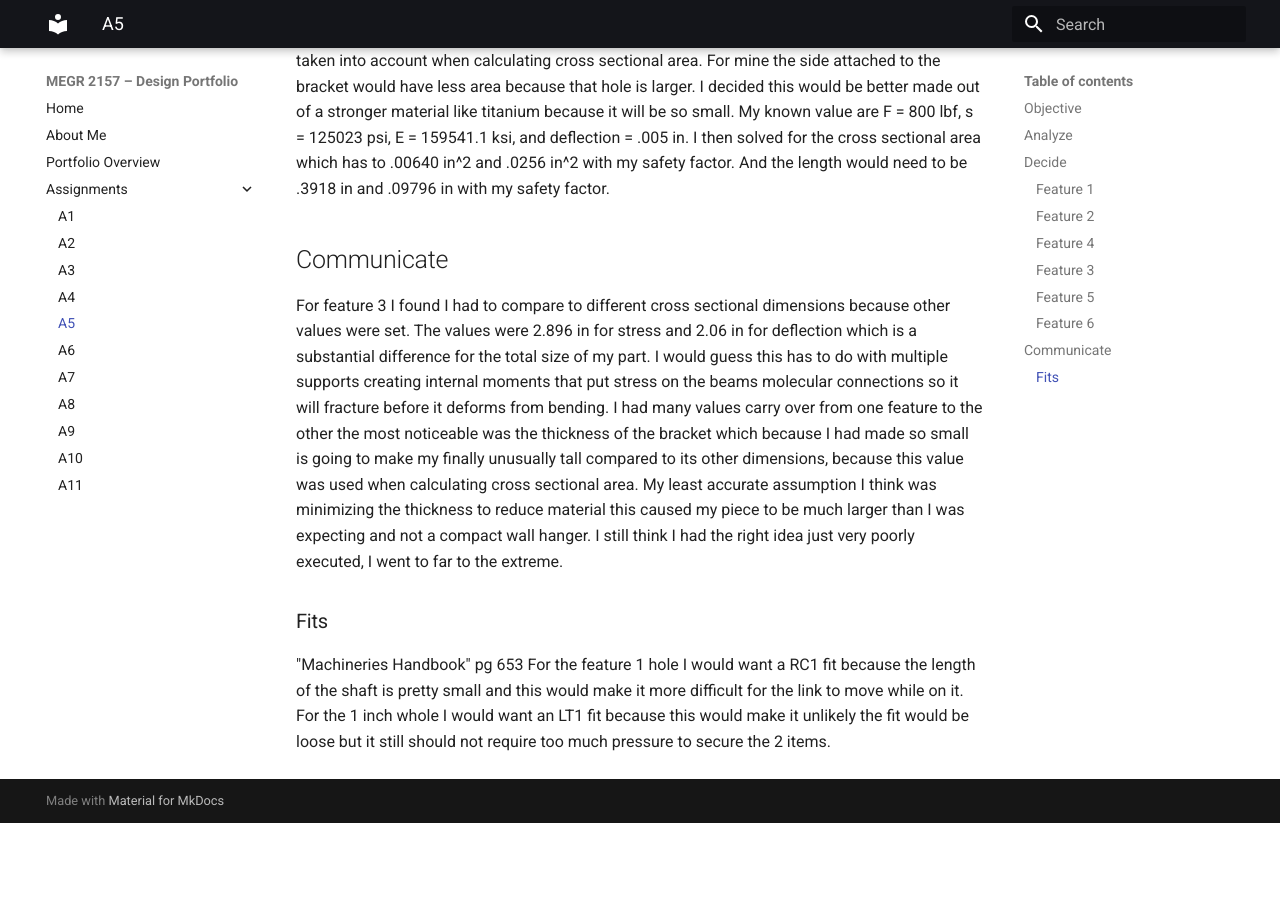
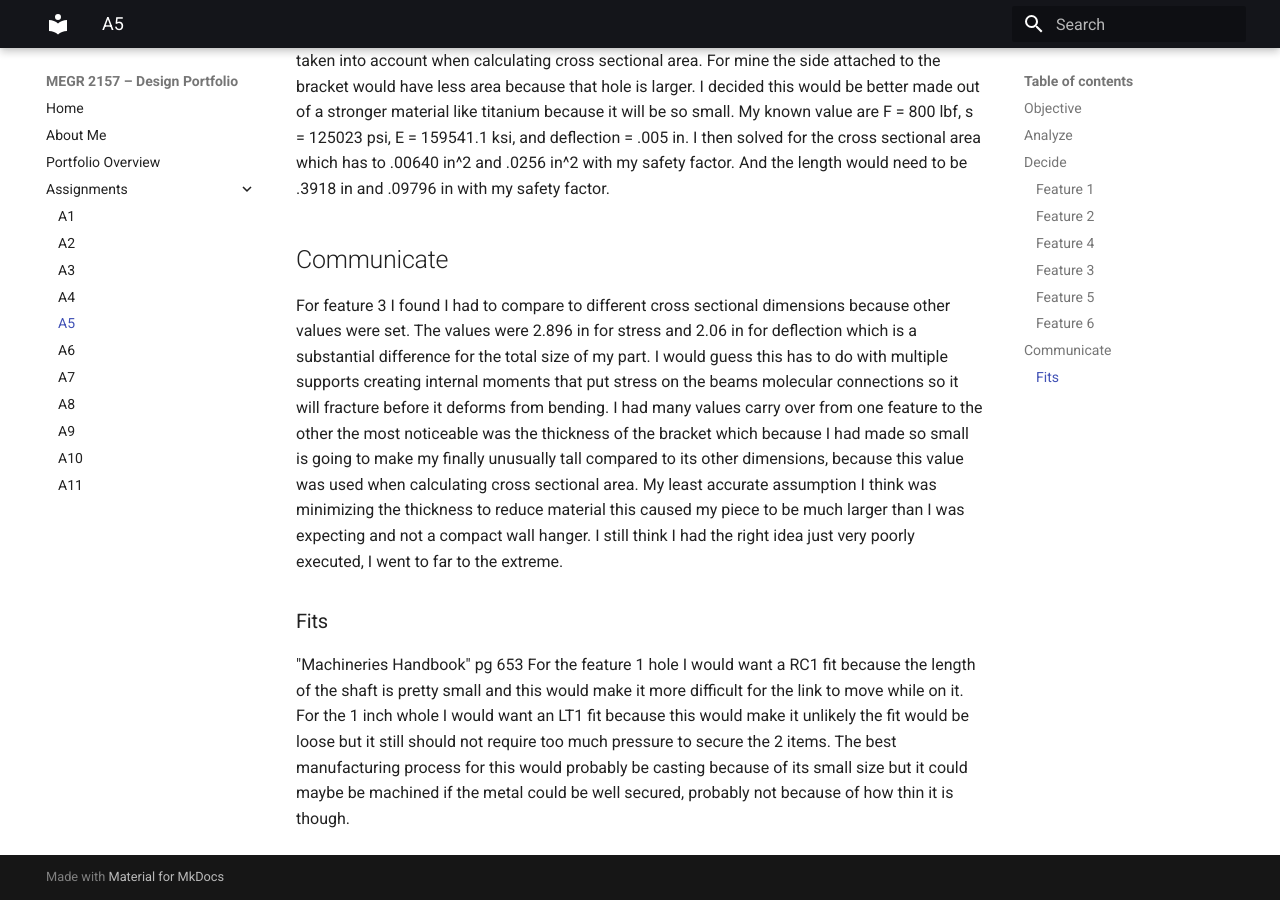
Before and after one commit to whodges5-art/wyatt-hodges-design-projects-portfolio, an MkDocs documentation site: the page built from docs/assignments/A05/index.md, in a window 1280 px wide and 900 px high, scrolled down 3059 px. Built offline with MkDocs 1.6.1 and Material for MkDocs 9.7.7, drawn with Linux system fonts in a browser that asks for light colours; before the commit the page ends 3882 px from its top, so only the background shows below that.

Commit message:
Update index.md

```diff
--- a/docs/assignments/A05/index.md
+++ b/docs/assignments/A05/index.md
@@ -41,4 +41,4 @@ For feature 3 I found I had to compare to different cross sectional dimensions b
 ### Fits
 
 "Machineries Handbook" pg 653
-For the feature 1 hole I would want a RC1 fit because the length of the shaft is pretty small and this would make it more difficult for the link to move while on it. For the 1 inch whole I would want an LT1 fit because this would make it unlikely the fit would be loose but it still should not require too much pressure to secure the 2 items.
+For the feature 1 hole I would want a RC1 fit because the length of the shaft is pretty small and this would make it more difficult for the link to move while on it. For the 1 inch whole I would want an LT1 fit because this would make it unlikely the fit would be loose but it still should not require too much pressure to secure the 2 items. The best manufacturing process for this would probably be casting because of its small size but it could maybe be machined if the metal could be well secured, probably not because of how thin it is though.
```
